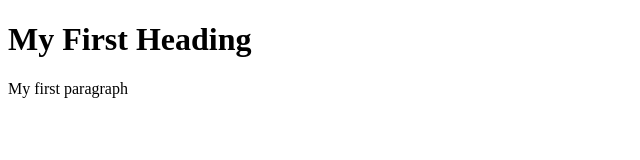
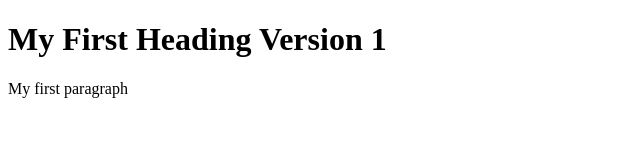
Before and after one commit to kSingChee/Practical3, a plain HTML site: page index.html in a window 1280 px wide. Shown: the whole page, without its empty margins (0-640 px from the left). Drawn offline with Linux system fonts and the light colour scheme.

Commit message:
adding version 1 in line 9

```diff
--- a/index.html
+++ b/index.html
@@ -5,7 +5,7 @@
   </head>
 <body>
 
-<h1>My First Heading</h1>
+<h1>My First Heading Version 1</h1>
 <p>My first paragraph</p>
 
 </body>
```
